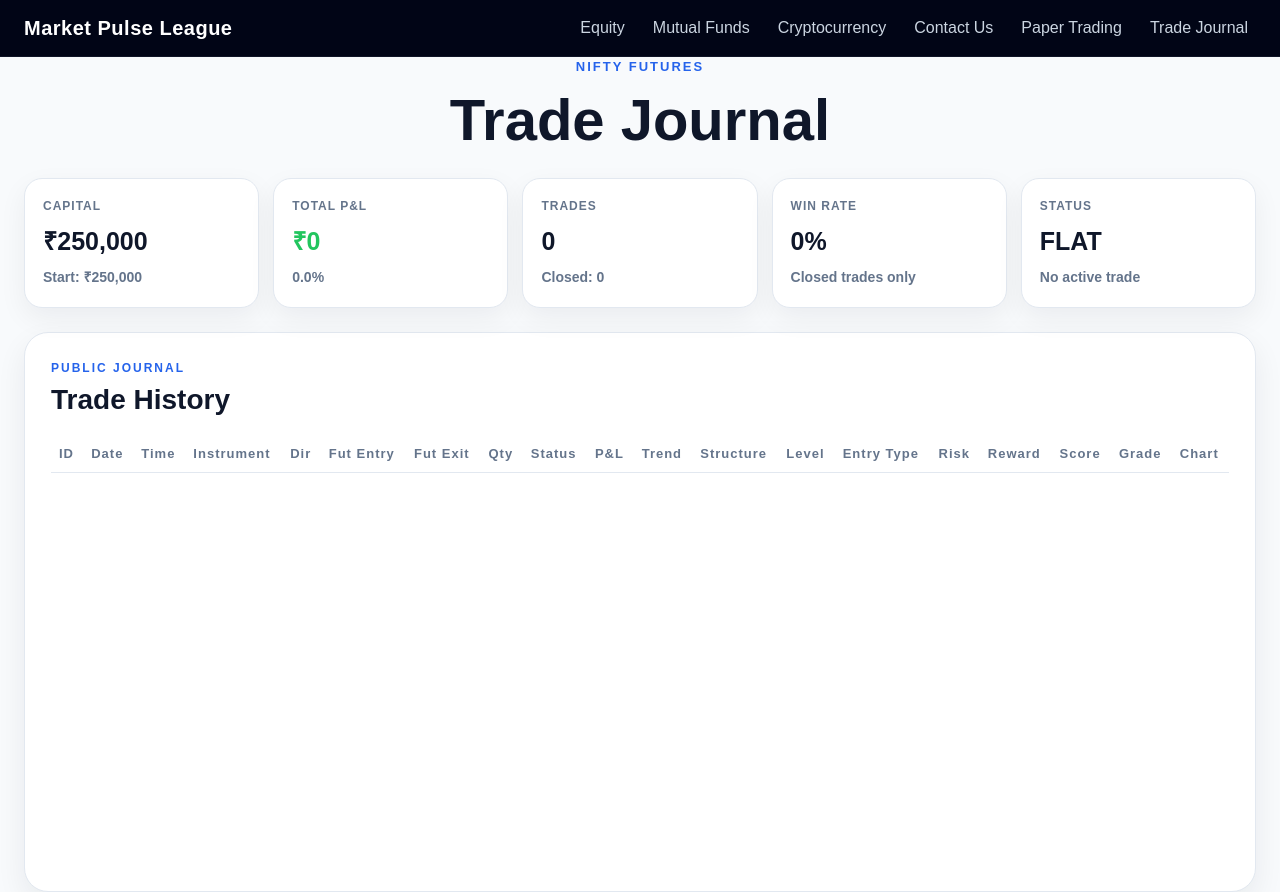
After one commit to vinaykelkar/market-pulse-league, a Flask app: page /trade-journal in a window 1280 px wide. The commit adds this page. Run offline with Flask 3, Linux system fonts and the light colour scheme; lists and menus that the app fills with data are empty.

Commit message:
updated and move trade journal to new webpage

```diff
--- a/app.py
+++ b/app.py
@@ -163,6 +163,12 @@ def exit_paper_trade():
             error=str(error)
         )
 
+@app.route("/trade-journal")
+def trade_journal():
+    from services.paper_trading_service import get_summary
+
+    summary = get_summary()
+    return render_template("trade_journal.html", summary=summary)
 
 if __name__ == "__main__":
     app.run(debug=True)
--- a/static/css/style.css
+++ b/static/css/style.css
@@ -908,3 +908,26 @@ a {
 .paper-table .logic-row {
     white-space: normal;
 }
+
+.paper-header-centered {
+    text-align: center;
+    max-width: 100%;
+}
+
+.paper-header-centered .paper-title {
+    margin-left: auto;
+    margin-right: auto;
+}
+
+.journal-recording-panel {
+    min-height: 70vh;
+}
+
+.journal-clean-table th,
+.journal-clean-table td {
+    font-size: 13px;
+}
+
+.journal-clean-table {
+    width: 100%;
+}
--- a/templates/base.html
+++ b/templates/base.html
@@ -70,6 +70,12 @@
 						</a>
 					</li>
 
+					<li class="nav-item">
+						<a class="nav-link" href="/trade-journal">
+							Trade Journal
+						</a>
+					</li>
+
                 </ul>
 
             </div>
--- /dev/null
+++ b/templates/trade_journal.html
@@ -0,0 +1,182 @@
+{% extends "base.html" %}
+
+{% block content %}
+
+<section class="paper-trading-section light-paper-page">
+
+    <div class="container-fluid px-4">
+
+        <div class="paper-header paper-header-centered mb-4">
+            <p class="paper-eyebrow">NIFTY FUTURES</p>
+            <h1 class="paper-title">Trade Journal</h1>
+        </div>
+
+        <div class="paper-journal-strip mb-4">
+
+            <div class="journal-cell">
+                <span>CAPITAL</span>
+                <strong>₹{{ "{:,.0f}".format(summary.current_capital) }}</strong>
+                <small>Start: ₹{{ "{:,.0f}".format(summary.starting_capital) }}</small>
+            </div>
+
+            <div class="journal-cell">
+                <span>TOTAL P&L</span>
+                <strong class="{{ 'positive' if summary.total_pnl >= 0 else 'negative' }}">
+                    ₹{{ "{:,.0f}".format(summary.total_pnl) }}
+                </strong>
+                <small>{{ summary.total_pnl_pct }}%</small>
+            </div>
+
+            <div class="journal-cell">
+                <span>TRADES</span>
+                <strong>{{ summary.trade_count }}</strong>
+                <small>Closed: {{ summary.closed_trade_count }}</small>
+            </div>
+
+            <div class="journal-cell">
+                <span>WIN RATE</span>
+                <strong>{{ summary.win_rate }}%</strong>
+                <small>Closed trades only</small>
+            </div>
+
+            <div class="journal-cell">
+                <span>STATUS</span>
+                {% if summary.active_trade %}
+                    <strong class="{{ 'positive' if summary.active_trade.direction == 'LONG' else 'negative' }}">
+                        {{ summary.active_trade.direction }}
+                    </strong>
+                    <small>{{ summary.active_trade.instrument }}</small>
+                {% else %}
+                    <strong>FLAT</strong>
+                    <small>No active trade</small>
+                {% endif %}
+            </div>
+
+        </div>
+
+        <div class="paper-panel journal-recording-panel">
+
+            <div class="paper-panel-header">
+                <p>PUBLIC JOURNAL</p>
+                <h2>Trade History</h2>
+            </div>
+
+            <div class="table-responsive">
+
+                <table class="table paper-table align-middle journal-clean-table">
+
+                    <thead>
+                        <tr>
+                            <th>ID</th>
+                            <th>Date</th>
+                            <th>Time</th>
+                            <th>Instrument</th>
+                            <th>Dir</th>
+                            <th>Fut Entry</th>
+                            <th>Fut Exit</th>
+                            <th>Qty</th>
+                            <th>Status</th>
+                            <th>P&L</th>
+                            <th>Trend</th>
+                            <th>Structure</th>
+                            <th>Level</th>
+                            <th>Entry Type</th>
+                            <th>Risk</th>
+                            <th>Reward</th>
+                            <th>Score</th>
+                            <th>Grade</th>
+                            <th>Chart</th>
+                        </tr>
+                    </thead>
+
+                    <tbody>
+
+                        {% for trade in summary.trades|reverse %}
+
+                            <tr>
+                                <td>{{ trade.trade_id }}</td>
+                                <td>{{ trade.entry_date }}</td>
+                                <td>{{ trade.entry_time }}</td>
+                                <td>{{ trade.instrument }}</td>
+                                <td>
+                                    <span class="process-badge {{ 'badge-green' if trade.direction == 'LONG' else 'badge-red' }}">
+                                        {{ trade.direction }}
+                                    </span>
+                                </td>
+                                <td>{{ trade.futures_entry_price }}</td>
+                                <td>{{ trade.futures_exit_price if trade.futures_exit_price else "-" }}</td>
+                                <td>{{ trade.quantity }}</td>
+                                <td>{{ trade.status }}</td>
+
+                                <td class="{{ 'positive' if trade.pnl >= 0 else 'negative' }}">
+                                    ₹{{ "{:,.0f}".format(trade.pnl) }}
+                                </td>
+
+                                <td><span class="process-badge badge-neutral">{{ trade.trend_bias }}</span></td>
+                                <td><span class="process-badge badge-neutral">{{ trade.structure }}</span></td>
+                                <td><span class="process-badge badge-neutral">{{ trade.key_level_context }}</span></td>
+                                <td><span class="process-badge badge-neutral">{{ trade.entry_type }}</span></td>
+                                <td><span class="process-badge badge-neutral">{{ trade.stop_type }}</span></td>
+                                <td><span class="process-badge badge-neutral">{{ trade.reward_context }}</span></td>
+
+                                <td><strong>{{ trade.process_score }}/10</strong></td>
+
+                                <td>
+                                    <span class="process-badge
+                                        {% if trade.process_grade in ['Elite', 'A'] %}
+                                            badge-green
+                                        {% elif trade.process_grade in ['B', 'C'] %}
+                                            badge-yellow
+                                        {% elif trade.process_grade == 'Avoid' %}
+                                            badge-red
+                                        {% else %}
+                                            badge-neutral
+                                        {% endif %}
+                                    ">
+                                        {{ trade.process_grade }}
+                                    </span>
+                                </td>
+
+                                <td>
+                                    {% if trade.chart_screenshot %}
+                                        <a href="{{ url_for('static', filename=trade.chart_screenshot) }}" target="_blank">
+                                            View
+                                        </a>
+                                    {% else %}
+                                        No Chart
+                                    {% endif %}
+                                </td>
+                            </tr>
+
+                            <tr>
+                                <td colspan="19" class="logic-row">
+                                    <strong>Entry Logic:</strong>
+                                    {{ trade.entry_logic if trade.entry_logic else "Unknown" }}
+
+                                    <br>
+
+                                    <strong>Exit Logic:</strong>
+                                    {{ trade.exit_logic if trade.exit_logic else "Open / Not available" }}
+
+                                    {% if trade.holding_minutes %}
+                                        <br>
+                                        <strong>Hold:</strong> {{ trade.holding_minutes }} min
+                                    {% endif %}
+                                </td>
+                            </tr>
+
+                        {% endfor %}
+
+                    </tbody>
+
+                </table>
+
+            </div>
+
+        </div>
+
+    </div>
+
+</section>
+
+{% endblock %}
```
Also changed, not shown: templates/paper_trading.html (+4 -12 lines).
